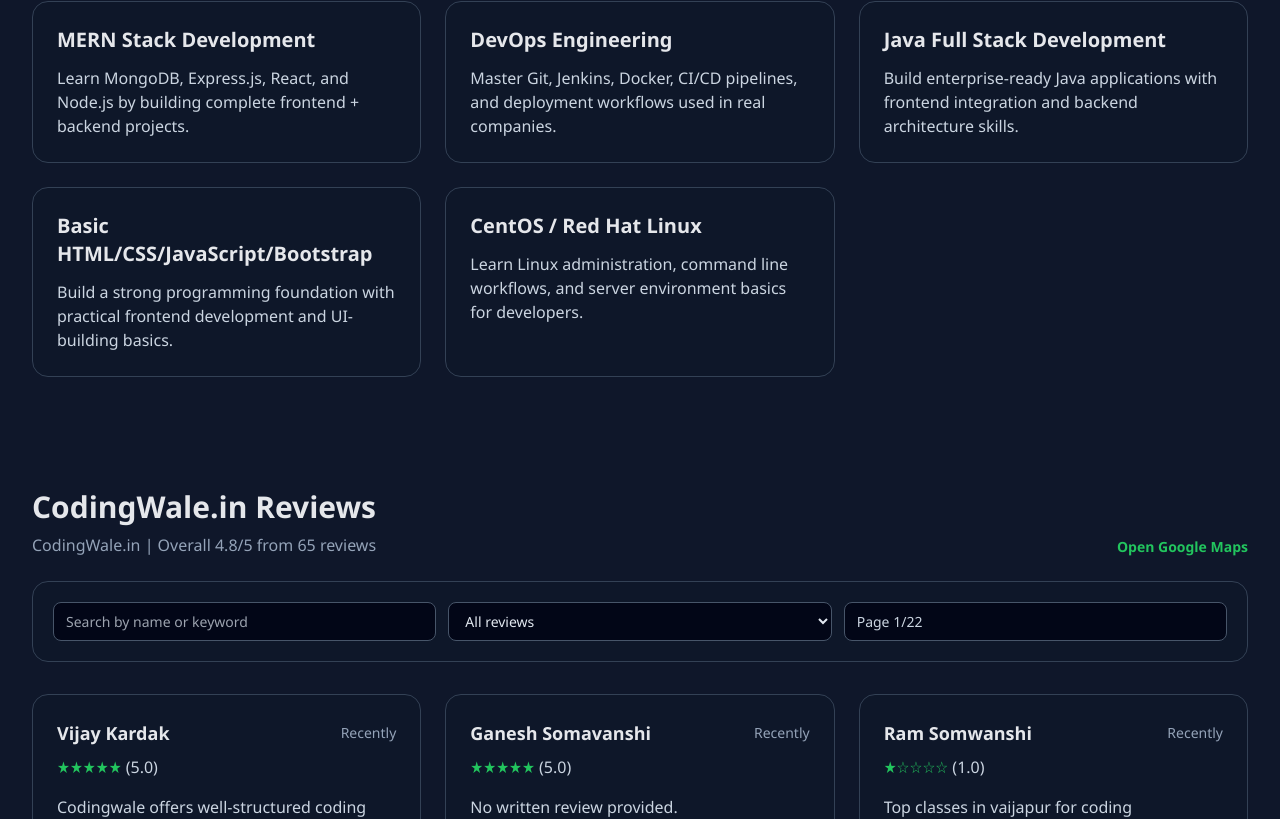
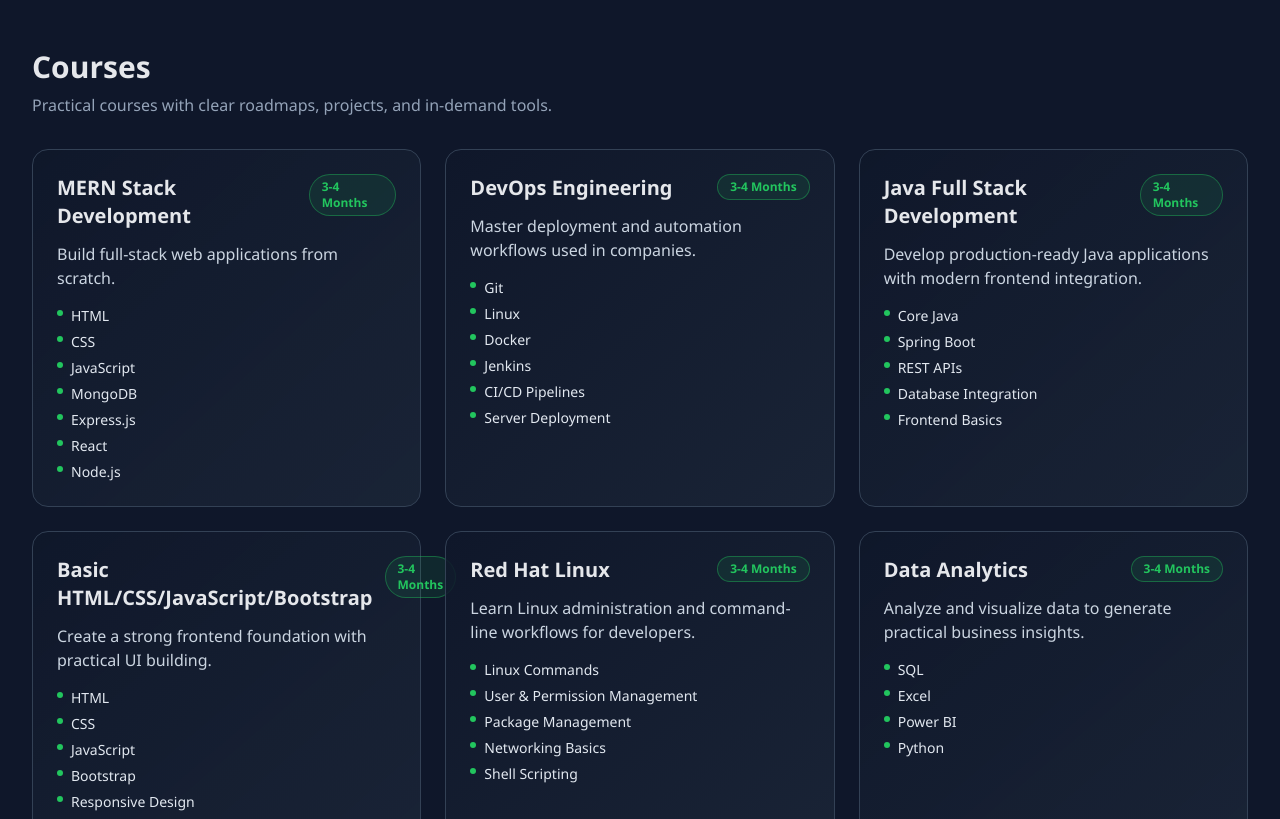
Before and after one commit to Nexo-0/redesigned-sniffle, a React (Vite) app: page / in a window 1280 px wide. Shown: the part 1181-2000 px from the top of the page. Built offline with nearby package versions, Linux system fonts and the light colour scheme.

Commit message:
made changes in course section according to sir's request

```diff
--- a/src/components/Courses.jsx
+++ b/src/components/Courses.jsx
@@ -1,28 +1,45 @@
 const courses = [
   {
     title: "MERN Stack Development",
-    description:
-      "Learn MongoDB, Express.js, React, and Node.js by building complete frontend + backend projects.",
+    duration: "3-4 Months",
+    description: "Build full-stack web applications from scratch.",
+    highlights: ["HTML", "CSS", "JavaScript", "MongoDB", "Express.js", "React", "Node.js"],
   },
   {
     title: "DevOps Engineering",
-    description:
-      "Master Git, Jenkins, Docker, CI/CD pipelines, and deployment workflows used in real companies.",
+    duration: "3-4 Months",
+    description: "Master deployment and automation workflows used in companies.",
+    highlights: ["Git", "Linux", "Docker", "Jenkins", "CI/CD Pipelines", "Server Deployment"],
   },
   {
     title: "Java Full Stack Development",
-    description:
-      "Build enterprise-ready Java applications with frontend integration and backend architecture skills.",
+    duration: "3-4 Months",
+    description: "Develop production-ready Java applications with modern frontend integration.",
+    highlights: ["Core Java", "Spring Boot", "REST APIs", "Database Integration", "Frontend Basics"],
   },
   {
     title: "Basic HTML/CSS/JavaScript/Bootstrap",
-    description:
-      "Build a strong programming foundation with practical frontend development and UI-building basics.",
+    duration: "3-4 Months",
+    description: "Create a strong frontend foundation with practical UI building.",
+    highlights: ["HTML", "CSS", "JavaScript", "Bootstrap", "Responsive Design", "Mini Projects"],
   },
   {
-    title: "CentOS / Red Hat Linux",
-    description:
-      "Learn Linux administration, command line workflows, and server environment basics for developers.",
+    title: "Red Hat Linux",
+    duration: "3-4 Months",
+    description: "Learn Linux administration and command-line workflows for developers.",
+    highlights: [
+      "Linux Commands",
+      "User & Permission Management",
+      "Package Management",
+      "Networking Basics",
+      "Shell Scripting",
+    ],
+  },
+  {
+    title: "Data Analytics",
+    duration: "3-4 Months",
+    description: "Analyze and visualize data to generate practical business insights.",
+    highlights: ["SQL", "Excel", "Power BI", "Python"],
   },
 ];
 
@@ -32,17 +49,30 @@
       <div className="mx-auto w-full max-w-7xl">
         <h2 className="text-3xl font-bold">Courses</h2>
         <p className="mt-2 text-slate-400">
-          We teach from basic to advanced with practical coding sessions.
+          Practical courses with clear roadmaps, projects, and in-demand tools.
         </p>
 
         <div className="mt-8 grid gap-6 md:grid-cols-2 xl:grid-cols-3">
           {courses.map((course) => (
             <article
               key={course.title}
-              className="rounded-2xl border border-slate-700 bg-slate-900/70 p-6 transition hover:border-neon/80 hover:shadow-neon"
+              className="group rounded-2xl border border-slate-700 bg-gradient-to-br from-slate-900/85 to-slate-800/70 p-6 transition hover:-translate-y-1 hover:border-neon/80 hover:shadow-neon"
             >
-              <h3 className="text-xl font-semibold">{course.title}</h3>
+              <div className="flex items-start justify-between gap-3">
+                <h3 className="text-xl font-semibold">{course.title}</h3>
+                <span className="rounded-full border border-neon/40 bg-neon/10 px-3 py-1 text-xs font-semibold text-neon">
+                  {course.duration}
+                </span>
+              </div>
               <p className="mt-3 text-slate-300">{course.description}</p>
+              <ul className="mt-4 space-y-1.5 text-sm text-slate-200">
+                {course.highlights.map((item) => (
+                  <li key={item} className="flex items-start gap-2">
+                    <span className="mt-1 h-1.5 w-1.5 rounded-full bg-neon" />
+                    <span>{item}</span>
+                  </li>
+                ))}
+              </ul>
             </article>
           ))}
         </div>
--- a/src/components/Technologies.jsx
+++ b/src/components/Technologies.jsx
@@ -3,20 +3,31 @@
   "CSS",
   "JavaScript",
   "Bootstrap",
+  "TypeScript",
   "Tailwind CSS",
   "React",
+  "Redux",
   "Node.js",
   "Express.js",
+  "REST APIs",
   "MongoDB",
+  "MySQL",
+  "PostgreSQL",
   "MERN Stack",
   "Java Full Stack",
+  "Spring Boot",
   "DevOps",
   "Docker",
+  "Kubernetes",
   "Git",
+  "GitHub",
   "Jenkins",
   "Linux",
-  "CentOS",
   "Red Hat",
+  "SQL",
+  "Excel",
+  "Power BI",
+  "Python",
 ];
 
 function Technologies() {
--- a/src/index.css
+++ b/src/index.css
@@ -66,6 +66,8 @@
 .theme-sun .bg-slate-900\/70,
 .theme-sun .bg-slate-900\/60,
 .theme-sun .bg-slate-900\/70,
+.theme-sun .from-slate-900\/85,
+.theme-sun .to-slate-800\/70,
 .theme-sun .from-slate-900,
 .theme-sun .to-emerald-950\/40 {
   background-color: rgba(255, 255, 255, 0.9) !important;
```
Also changed, not shown: 4 other files (tests, documents, lock files or other folders).
